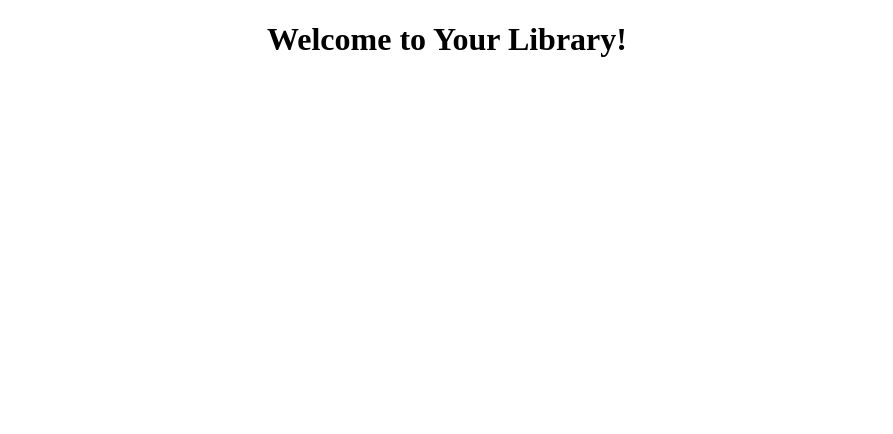
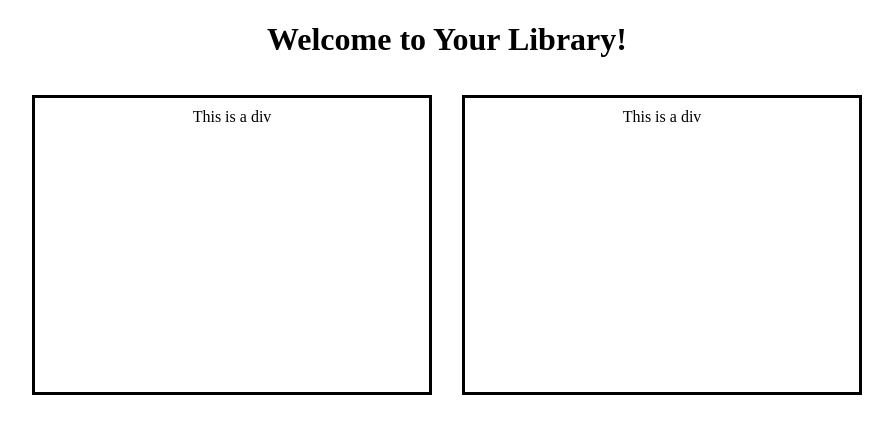
Before and after one commit to bollinca/library-react-version, a React (Create React App) app: page / in a window 1280 px wide. Shown: the top 434 px of the page, without its empty margins (193-1086 px from the left). Built offline with nearby package versions, Linux system fonts and the light colour scheme.

Commit message:
Add some preliminary styling, create BookCards

```diff
--- a/src/App.js
+++ b/src/App.js
@@ -1,11 +1,15 @@
 import React from 'react';
 import './App.css';
+
+import BookCard from './BookCard/BookCard.js'
 
 function App() {
   return (
     <div className="App">
       <header>
         <h1>Welcome to Your Library!</h1>
+        <BookCard />
+        <BookCard />
       </header>
     </div>
   );
--- /dev/null
+++ b/src/BookCard/BookCard.css
@@ -0,0 +1,8 @@
+.BookCard {
+  border: 3px solid black;
+  width: 400px;
+  height: 300px;
+  display: inline-block;
+  margin: 15px;
+  padding: 10px;
+}
--- a/src/BookCard/BookCard.js
+++ b/src/BookCard/BookCard.js
@@ -0,0 +1,12 @@
+import React from 'react';
+import './BookCard.css';
+
+const bookCard = (props) => {
+  return (
+    <div className='BookCard'>
+      This is a div
+    </div>
+  )
+}
+
+export default bookCard
```
